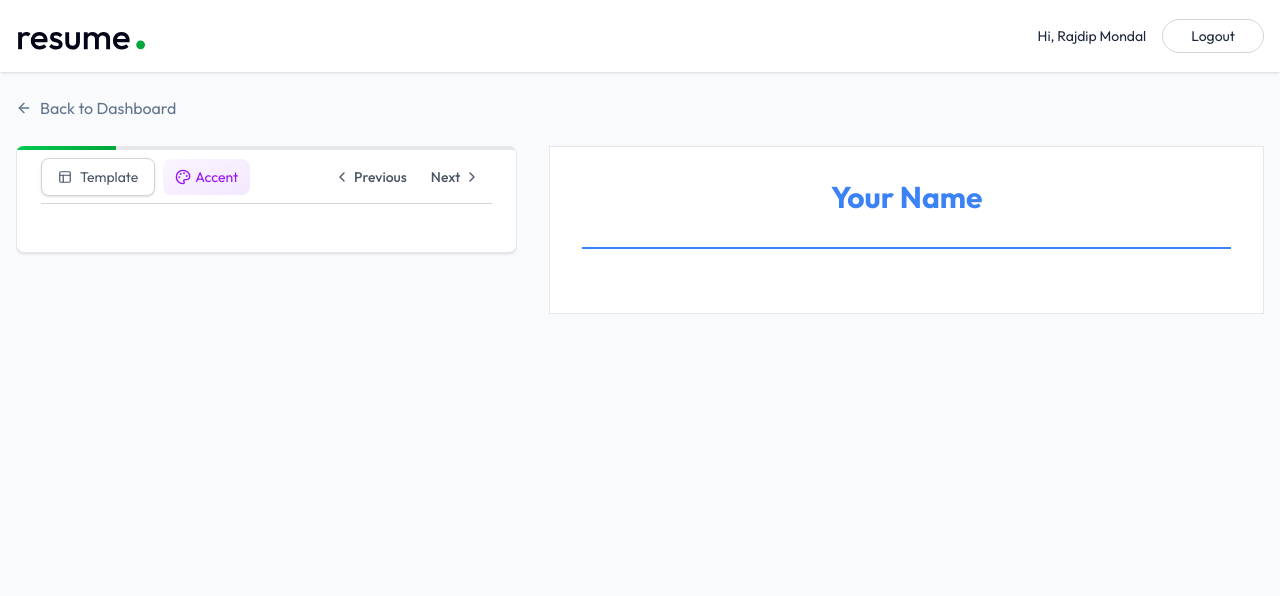
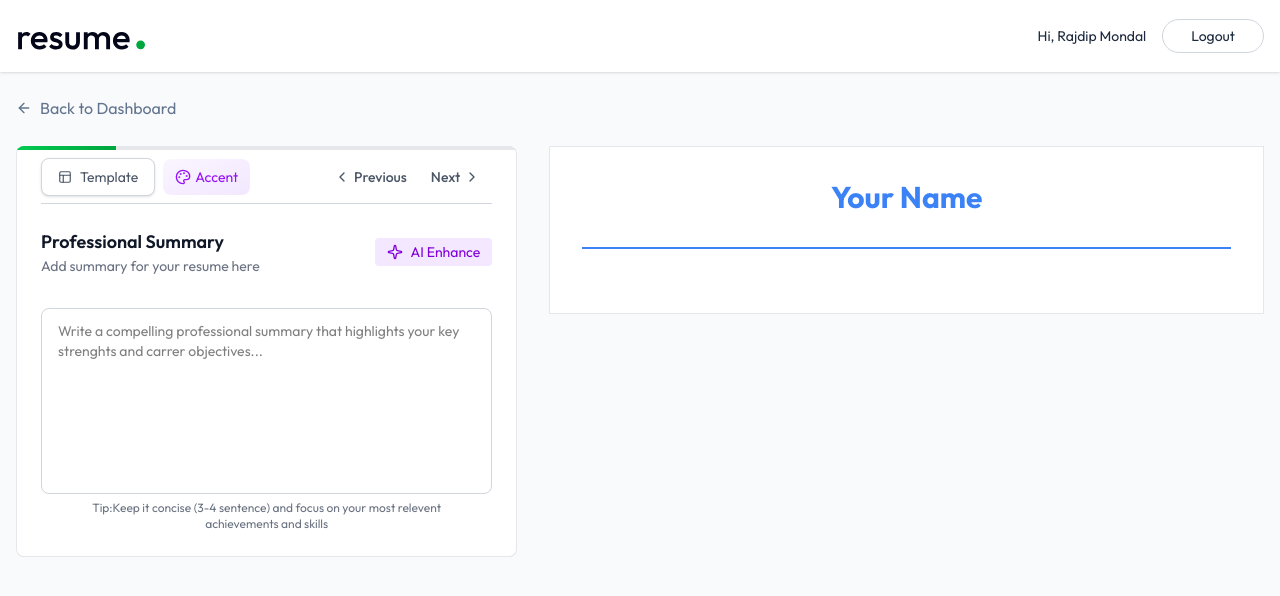
Before and after one commit to Rajdip03/Ai-Resume-Builder, a React (Vite) app: page /app/builder/1 in a window 1280 px wide. Both pictures are taken after a click on the button "Next". Shown: the top 596 px of the page. Built offline with nearby package versions, Linux system fonts and the light colour scheme.

Commit message:
complate: professional Summary fields, add professional-summary section in Harvard-ats-resume.

```diff
--- /dev/null
+++ b/src/components/ProfessionalSummaryForm.jsx
@@ -0,0 +1,27 @@
+import { Sparkle } from 'lucide-react'
+import React from 'react'
+
+const ProfessionalSummaryForm = ({ data, onChange, setResumeData }) => {
+
+  return (
+    <div className='space-y-4'>
+        <div className='flex items-center justify-between'>
+            <div>
+                <h3 className='flex items-center gap-2 text-lg font-semibold text-gray-900'>Professional Summary</h3>
+                <p className='text-sm text-gray-500'>Add summary for your resume here</p>
+            </div>
+            <button className='flex items-center gap-2 py-1 px-3 text-sm bg-purple-100 text-purple-700 rounded hover:bg-purple-200 transition-colors disabled:opacity-50'>
+                <Sparkle className='size-4'/>
+                AI Enhance
+            </button>
+        </div>
+
+        <div className='mt-6'>
+            <textarea value={data || ""} onChange={(e)=>onChange(e.target.value)} rows={8} className='w-full p-3 px-4 mt-2 border text-sm border-gray-300 rounded-lg focus:ring-blue-500 outline-none transition-colors resize-none' placeholder='Write a compelling professional summary that highlights your key strenghts and carrer objectives...'/>
+            <p className='text-xs text-gray-500 max-w-4/5 mx-auto text-center'>Tip:Keep it concise (3-4 sentence) and focus on your most relevent achievements and skills </p>
+        </div>
+    </div>
+  )
+}
+
+export default ProfessionalSummaryForm
--- a/src/components/templates/Harvardatsresume.jsx
+++ b/src/components/templates/Harvardatsresume.jsx
@@ -10,33 +10,33 @@
 
     // ── Skill categorization by keyword matching ──────────────────────────────
     const LANG_KW = new Set([
-        "javascript","typescript","python","java","c++","c#","c","ruby","go",
-        "golang","rust","swift","kotlin","php","perl","scala","r","matlab","dart",
-        "lua","shell","bash","sql","html","html5","css","css3","sass","less",
-        "scss","objective-c","assembly","haskell","elixir","clojure","groovy",
-        "powershell","ocaml","f#","vba","cobol","fortran","lisp","prolog","tcl",
-        "solidity","move","apex","pl/sql","t-sql",
+        "javascript", "typescript", "python", "java", "c++", "c#", "c", "ruby", "go",
+        "golang", "rust", "swift", "kotlin", "php", "perl", "scala", "r", "matlab", "dart",
+        "lua", "shell", "bash", "sql", "html", "html5", "css", "css3", "sass", "less",
+        "scss", "objective-c", "assembly", "haskell", "elixir", "clojure", "groovy",
+        "powershell", "ocaml", "f#", "vba", "cobol", "fortran", "lisp", "prolog", "tcl",
+        "solidity", "move", "apex", "pl/sql", "t-sql",
     ]);
 
     const FRAMEWORK_KW = [
-        "react","angular","vue","next","nuxt","svelte","sveltekit","remix",
-        "gatsby","ember","backbone","express","fastapi","django","flask",
-        "spring","rails","laravel","nestjs","asp.net","blazor",".net","jquery",
-        "tailwind","bootstrap","material ui","mui","chakra","ant design",
-        "node","nodejs","deno","bun","electron","ionic","flutter",
-        "react native","graphql","rest api","rest apis","trpc","apollo",
-        "web accessibility","full stack development","redux","zustand",
-        "mobx","jotai","rxjs","socket.io","prisma","sequelize","mongoose",
-        "typeorm","drizzle","webpack","vite","rollup","parcel","esbuild",
-        "storybook","jest","vitest","cypress","playwright","testing library",
-        "three.js","d3","chart.js","framer motion",
+        "react", "angular", "vue", "next", "nuxt", "svelte", "sveltekit", "remix",
+        "gatsby", "ember", "backbone", "express", "fastapi", "django", "flask",
+        "spring", "rails", "laravel", "nestjs", "asp.net", "blazor", ".net", "jquery",
+        "tailwind", "bootstrap", "material ui", "mui", "chakra", "ant design",
+        "node", "nodejs", "deno", "bun", "electron", "ionic", "flutter",
+        "react native", "graphql", "rest api", "rest apis", "trpc", "apollo",
+        "web accessibility", "full stack development", "redux", "zustand",
+        "mobx", "jotai", "rxjs", "socket.io", "prisma", "sequelize", "mongoose",
+        "typeorm", "drizzle", "webpack", "vite", "rollup", "parcel", "esbuild",
+        "storybook", "jest", "vitest", "cypress", "playwright", "testing library",
+        "three.js", "d3", "chart.js", "framer motion",
     ];
 
     const DB_KW = new Set([
-        "mongodb","mysql","postgresql","postgres","sqlite","redis","cassandra",
-        "dynamodb","firebase","firestore","supabase","oracle","mariadb","couchdb",
-        "neo4j","elasticsearch","mssql","sql server","cockroachdb","fauna",
-        "influxdb","timescaledb","planetscale","neon","turso","airtable",
+        "mongodb", "mysql", "postgresql", "postgres", "sqlite", "redis", "cassandra",
+        "dynamodb", "firebase", "firestore", "supabase", "oracle", "mariadb", "couchdb",
+        "neo4j", "elasticsearch", "mssql", "sql server", "cockroachdb", "fauna",
+        "influxdb", "timescaledb", "planetscale", "neon", "turso", "airtable",
     ]);
 
     const categorizeSkills = (skills = []) => {
@@ -125,7 +125,7 @@
                 }}
             >
                 {/* ── Header ───────────────────────────────────────────────────── */}
-                <header style={{ textAlign: "center", marginBottom: "14px" }}>
+                <header style={{ textAlign: "center", marginBottom: "25px" }}>
                     {data.personal_info?.category && (
                         <p style={{ ...xs, fontStyle: "italic", textAlign: "right", marginBottom: "2px" }}>
                             {data.personal_info.category}
@@ -146,6 +146,15 @@
                     </p>
                 </header>
 
+                {/* ── Professional Summary ────────────────────────────────────────── */}
+                {data.professional_summary && (
+                    <section style={{ marginBottom: "12px" }}>
+                        <SectionHeading>Professional Summary</SectionHeading>
+                        <p style={{ ...xs, margin: "2px 0 0", lineHeight: "1.4" }}>
+                            {data.professional_summary}
+                        </p>
+                    </section>
+                )}
                 {/* ── Education ────────────────────────────────────────────────── */}
                 {data.education && data.education.length > 0 && (
                     <section style={{ marginBottom: "12px" }}>
@@ -214,8 +223,8 @@
                                                 {proj.start_date && proj.end_date
                                                     ? `${formatDate(proj.start_date)} – ${formatDate(proj.end_date)}`
                                                     : proj.start_date
-                                                    ? formatDate(proj.start_date)
-                                                    : formatDate(proj.end_date)}
+                                                        ? formatDate(proj.start_date)
+                                                        : formatDate(proj.end_date)}
                                             </span>
                                         )}
                                     </div>
--- a/src/pages/ResumeBuilder.jsx
+++ b/src/pages/ResumeBuilder.jsx
@@ -6,6 +6,7 @@
 import ResumePreview from '../components/ResumePreview';
 import TemplateSelector from '../components/TemplateSelector';
 import ColorPicker from '../components/ColorPicker';
+import ProfessionalSummaryForm from '../components/ProfessionalSummaryForm';
 
 const ResumeBuilder = () => {
 
@@ -95,6 +96,9 @@
                 {activeSection.id === "personal" && (
                   <PersonalInfoForm data={resumeData.personal_info} onChange={(data) => setResumeData(prev => ({ ...prev, personal_info: data }))} removeBackground={removeBackground} setRemoveBackground={setRemoveBackground} />
                 )}
+                 {activeSection.id === "summary" && (
+                <ProfessionalSummaryForm data={resumeData.professional_summary} onChange={(data) => setResumeData(prev => ({ ...prev, professional_summary: data }))} />
+                )}
               </div>
             </div>
           </div>
```
